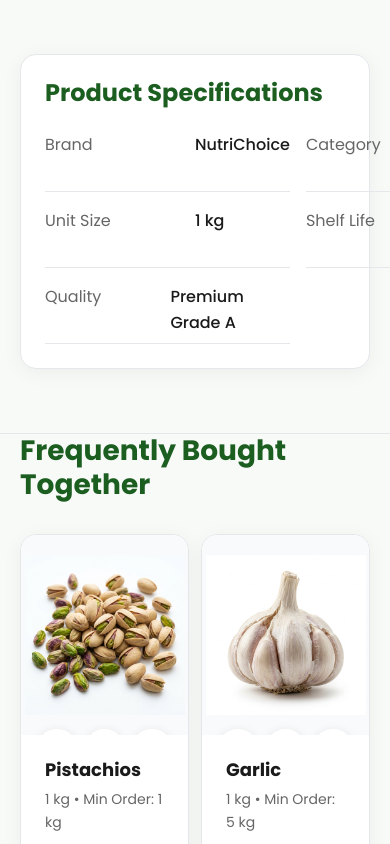
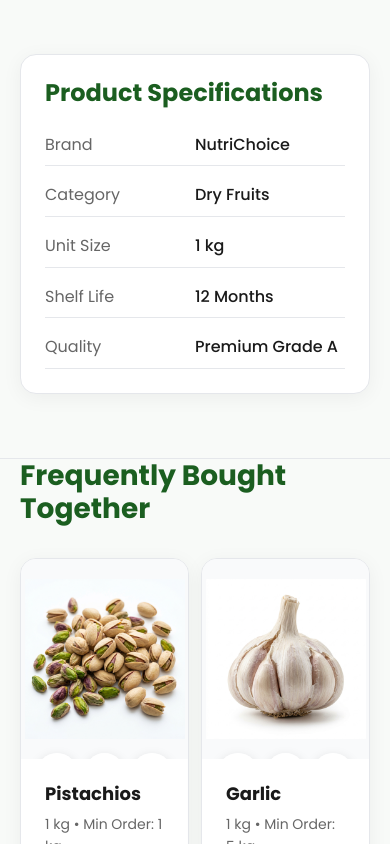
Before and after one commit to nirmal192421215/Grocery, a React (Vite) app: page /product/1 in a window 390 px wide. Shown: the part 1420-2264 px from the top of the page. Built offline with nearby package versions, Linux system fonts and the light colour scheme.

Commit message:
Fix specifications columns wrapping and wrap email links in mobile footer view

```diff
--- a/src/components/Footer.css
+++ b/src/components/Footer.css
@@ -128,4 +128,9 @@
     flex-direction: column;
     text-align: center;
   }
+
+  .footer-contact li a {
+    word-break: break-all;
+    font-size: 0.85rem;
+  }
 }
--- a/src/index.css
+++ b/src/index.css
@@ -367,3 +367,16 @@ h1, h2, h3, h4, h5, h6 {
     gap: 0.75rem !important;
   }
 }
+
+.specs-grid {
+  display: grid;
+  grid-template-columns: 1fr 1fr;
+  gap: 1.5rem;
+}
+
+@media (max-width: 768px) {
+  .specs-grid {
+    grid-template-columns: 1fr !important;
+    gap: 1rem !important;
+  }
+}
--- a/src/pages/ProductDetails.jsx
+++ b/src/pages/ProductDetails.jsx
@@ -161,7 +161,7 @@ const ProductDetails = () => {
       <div className="container" style={{ marginBottom: '4rem' }}>
         <div className="card">
           <h2 style={{ marginBottom: '1.5rem' }}>Product Specifications</h2>
-          <div style={{ display: 'grid', gridTemplateColumns: '1fr 1fr', gap: '1rem' }}>
+          <div className="specs-grid">
             {Object.entries(product.specs).map(([key, val], idx) => (
               <div key={idx} style={{ display: 'flex', borderBottom: '1px solid var(--color-border)', paddingBottom: '0.5rem' }}>
                 <span style={{ width: '150px', color: 'var(--color-text-light)' }}>{key}</span>
```
